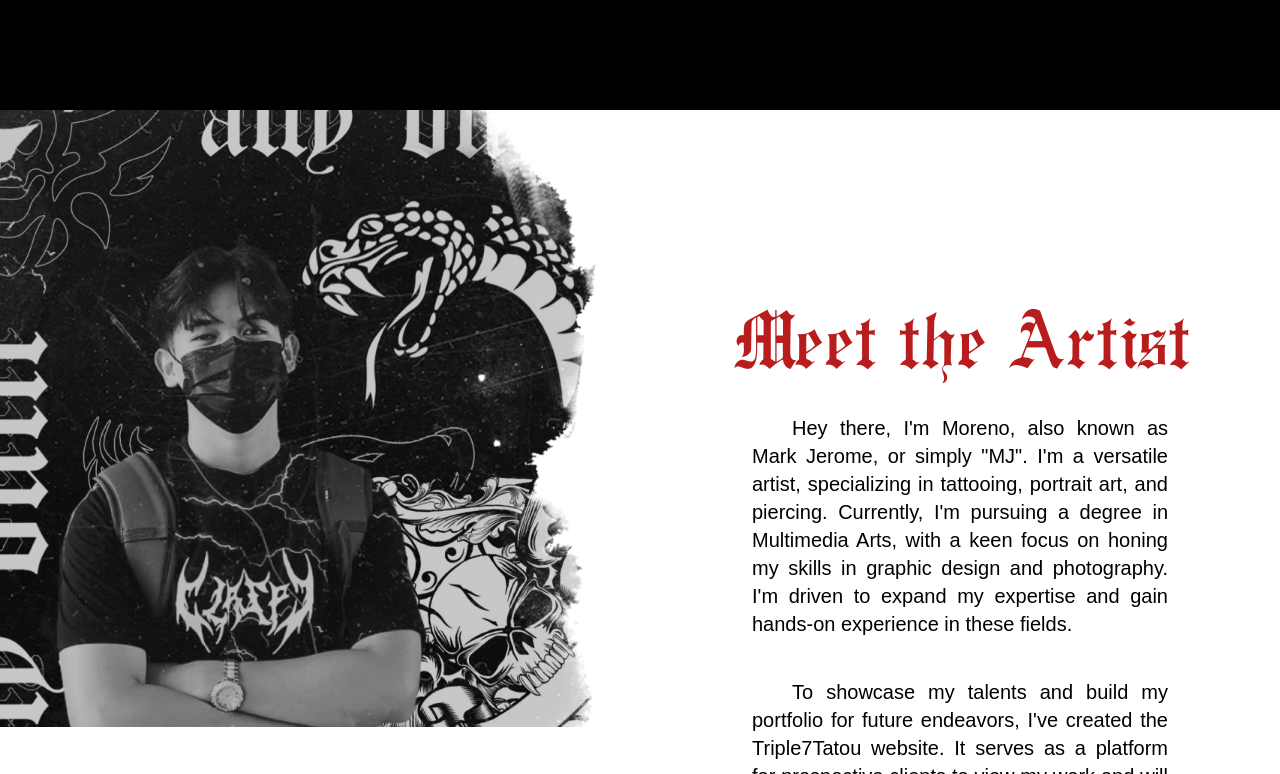
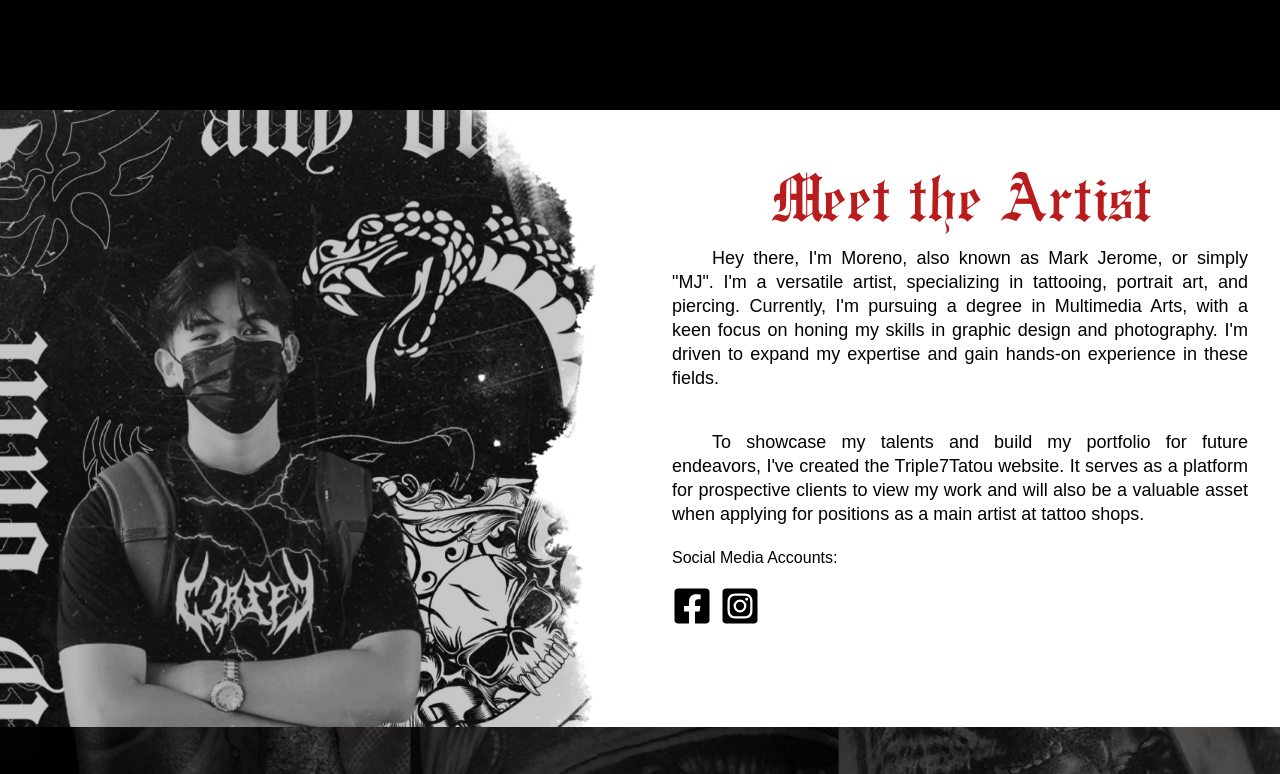
Before and after one commit to DevMatyuuu/triple7tatou, a React (Vite) app in the folder triple7tatou/: page /tattoo in a window 1280 px wide. Shown: the part 546-1320 px from the top of the page. Built offline with nearby package versions, Linux system fonts and the light colour scheme; no server answers; the database is empty.

Commit message:
fixed layout issues

```diff
--- a/triple7tatou/src/components/About.jsx
+++ b/triple7tatou/src/components/About.jsx
@@ -14,17 +14,17 @@ export default function About() {
       <div className='w-full lg:hidden block'>
         <img src={myPicMobile} alt='image-about-me' className='w-full'/>
       </div>
-      <div className='flex flex-col gap-10 justify-center items-center lg:w-[50%] lg:py-48 py-10'>
-        <h2 className='lg:block hidden text-7xl font-[Engraver] text-red-700'>Meet the Artist</h2>
+      <div className='flex flex-col gap-10 lg:gap-5 xl:gap-5 2xl:gap-14 justify-center items-center lg:w-[50%] lg:pt-20 xl:pt-14 2xl:pt-24 pt-10'>
+        <h2 className='lg:block hidden 2xl:text-7xl xl:text-6xl lg:text-5xl font-[Engraver] text-red-700'>Meet the Artist</h2>
         <div className='flex flex-col gap-10 lg:text-black text-white'>
-          <p className='lg:text-xl lg:px-28 px-8 text-justify indent-10'>Hey there, I'm Moreno, also known as Mark Jerome, or simply "MJ". I'm a versatile artist, specializing in tattooing, portrait art, and piercing. Currently, I'm pursuing a degree in Multimedia Arts, with a keen focus on honing my skills in graphic design and photography. I'm driven to expand my expertise and gain hands-on experience in these fields.</p>
-          <p className='lg:text-xl lg:px-28 px-8 text-justify indent-10'>To showcase my talents and build my portfolio for future endeavors, I've created the Triple7Tatou website. It serves as a platform for prospective clients to view my work and will also be a valuable asset when applying for positions as a main artist at tattoo shops.</p>
+          <p className='2xl:text-xl lg:text-base xl:text-[18px] 2xl:px-20 px-8 text-justify indent-10'>Hey there, I'm Moreno, also known as Mark Jerome, or simply "MJ". I'm a versatile artist, specializing in tattooing, portrait art, and piercing. Currently, I'm pursuing a degree in Multimedia Arts, with a keen focus on honing my skills in graphic design and photography. I'm driven to expand my expertise and gain hands-on experience in these fields.</p>
+          <p className='2xl:text-xl lg:text-base xl:text-[18px] 2xl:px-20 px-8 text-justify indent-10'>To showcase my talents and build my portfolio for future endeavors, I've created the Triple7Tatou website. It serves as a platform for prospective clients to view my work and will also be a valuable asset when applying for positions as a main artist at tattoo shops.</p>
         </div>
-        <div className='flex flex-col px-8 lg:px-28 gap-4 w-full text-white lg:text-black'>
+        <div className='flex flex-col px-8 2xl:px-20 gap-4 w-full text-white lg:text-black'>
           <span>Social Media Accounts:</span>
-          <div className='flex w-full gap-4'>
-            <FaFacebookSquare className='size-12 cursor-pointer hover:text-blue-800 duration-300'/>
-            <FaInstagramSquare className='size-12 cursor-pointer hover:text-pink-800 duration-300'/>
+          <div className='flex w-full gap-4 lg:gap-2'>
+            <FaFacebookSquare className='size-12 lg:size-10 2xl:size-12 cursor-pointer hover:text-blue-800 duration-300'/>
+            <FaInstagramSquare className='size-12 lg:size-10 2xl:size-12 cursor-pointer hover:text-pink-800 duration-300'/>
           </div>
         </div>
       </div>
--- a/triple7tatou/src/components/Categories.jsx
+++ b/triple7tatou/src/components/Categories.jsx
@@ -12,7 +12,7 @@ export default function Categories() {
 
   return (
     <div>
-      <div className='flex lg:flex-row flex-col items-center justify-between lg:h-[500px] w-full font-[Engraver]'>
+      <div className='flex lg:flex-row flex-col items-center justify-between 2xl:h-[500px] lg:h-[350px] xl:h-[400px] w-full font-[Engraver]'>
         {tattooCategories.map((category)  => (
           <Link to={`/tattoo/${category.label}`} onClick={scrollToTop} className='flex justify-center items-center lg:border-r-4 lg:border-b-0 border-b-4 border-black w-full group overflow-hidden duration-500 cursor-pointer h-full'>
             <img src={category.image} loading='lazy' alt={category.label} className='h-full w-full group-hover:scale-110 duration-500 group-hover:brightness-75 brightness-50'/>
--- a/triple7tatou/src/components/TattooGallery.jsx
+++ b/triple7tatou/src/components/TattooGallery.jsx
@@ -8,12 +8,15 @@ import {
 } from "@material-tailwind/react";
 import Lottie from 'lottie-react';
 import loader from '../assets/T7T-loader.json'
+import useUserLoggedIn from '../hooks/useUserLoggedIn';
 
 export default function TattooGallery() {
   const [open, setOpen] = useState(false);
   const [selectedTattooValue, setSelectedTattoovalue] = useState()
 
   const { tattooGallery, loadMore } = useTattooGallery();
+  const { user } = useUserLoggedIn();
+
 
   const handleOpen = (id) => {
     setOpen(!open)
@@ -50,10 +53,10 @@ export default function TattooGallery() {
             <button onClick={loadMore} className='bg-white px-8 py-4 text-black font-semibold hover:bg-white/50 duration-300 hover:text-white'>Load more</button>
         </div>
         <div className='relative'>
-          <Dialog open={open} handler={handleOpen} className='fixed inset-0 flex flex-col items-center xl:py-14 xl:px-14 xl:h-[900px] h-auto w-auto max-w-max mx-auto justify-center my-auto outline-none bg-black xl:bg-[#3d3c3d]'>
+          <Dialog open={open} handler={handleOpen} className='fixed inset-0 flex flex-col items-center xl:py-14 xl:px-14 xl:h-[900px] h-auto w-full lg:max-w-max mx-auto justify-center my-auto outline-none bg-black xl:bg-[#3d3c3d]'>
             <IoClose onClick={handleClose} className='absolute xl:top-3 xl:right-4 top-6 right-5 text-white size-8 z-50 cursor-pointer hover:text-red-500'/>
-            <DialogBody className='h-full w-auto items-center flex'>
-              <img src={selectedTattooValue?.image} className='xl:h-full h-max w-full'/>
+            <DialogBody className='h-full w-full items-center flex'>
+              <img src={selectedTattooValue?.image} className='xl:h-full h-auto w-full'/>
             </DialogBody>
           </Dialog>
         </div>
--- a/triple7tatou/src/firebase/firebase.js
+++ b/triple7tatou/src/firebase/firebase.js
@@ -1,5 +1,7 @@
 import { initializeApp } from "firebase/app";
 import { collection, getFirestore } from 'firebase/firestore'
+import { getAuth } from "firebase/auth";
+
 
 const firebaseConfig = {
   apiKey: import.meta.env.VITE_FIREBASE_API_KEY,
@@ -12,6 +14,7 @@ const firebaseConfig = {
 
 const app = initializeApp(firebaseConfig);
 export const db = getFirestore(app)
+export const auth = getAuth();
 
 //get collection
 export const servicesCollection = collection(db, 'services');
--- a/triple7tatou/src/hooks/useTattooGallery.js
+++ b/triple7tatou/src/hooks/useTattooGallery.js
@@ -5,6 +5,7 @@ import { tattooGalleryCollection } from "../firebase/firebase";
 function useTattooGallery() {
   const [tattooGallery, setTattooGallery] = useState([]);
   const [lastDoc, setLastDoc] = useState(null);
+
 
   const loadMore = async () => {
     let newQuery = query(tattooGalleryCollection, orderBy("id"), limit(9));
--- /dev/null
+++ b/triple7tatou/src/hooks/useUserLoggedIn.js
@@ -0,0 +1,21 @@
+import { useEffect, useState } from 'react';
+import { auth } from '../firebase/firebase'
+
+export default function useUserLoggedIn() {
+  const [user, setUser] = useState(null);
+
+  useEffect(() => {
+    const unsubscribe = auth.onAuthStateChanged((user) => {
+      if (user) {
+        const { email, photoURL, uid} = user;
+        setUser({ email, photoURL, uid});
+      } else {
+        setUser(null);
+      }
+    });
+    return () => unsubscribe();
+  }, []);
+
+  return { user, setUser };
+
+}
```
